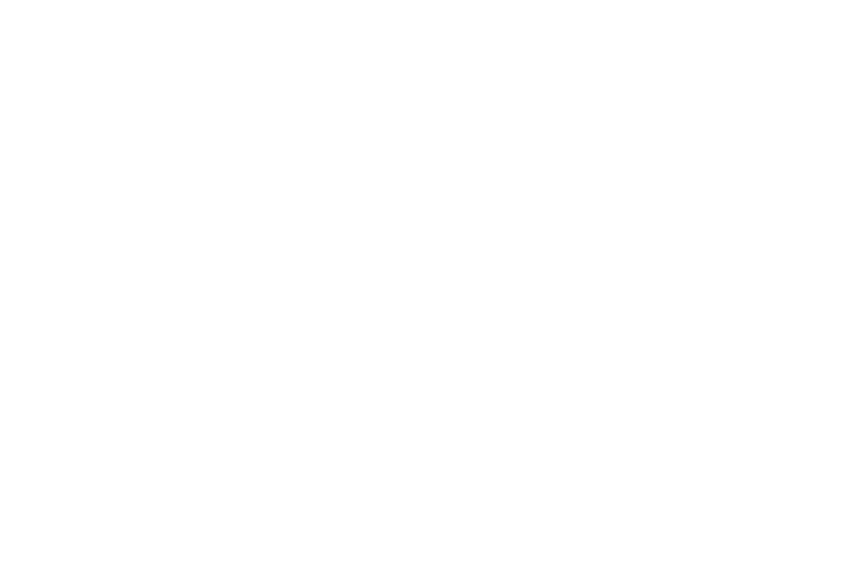
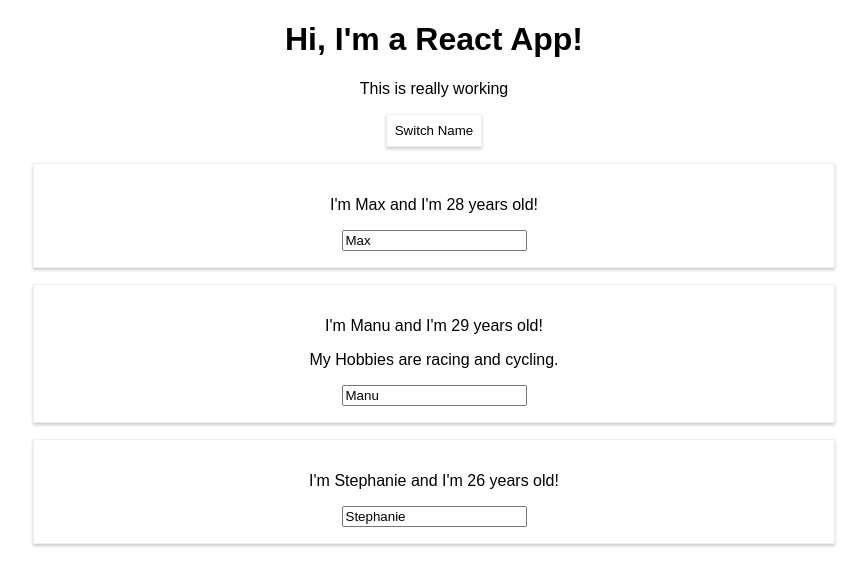
Before and after one commit to AndersonCossul/learning-react, a React (Create React App) app: page / in a window 1280 px wide. Shown: the top 586 px of the page, without its empty margins (206-1073 px from the left). Built offline with nearby package versions, Linux system fonts and the light colour scheme.

Commit message:
Hardcoding persons list.

```diff
--- a/src/App.js
+++ b/src/App.js
@@ -1,11 +1,68 @@
 import React, { Component } from 'react';
 import './App.css';
 
+import Person from './Person/Person'
+
 class App extends Component {
+  state = {
+    persons: [
+      { name: 'Max', age: 28 },
+      { name: 'Manu', age: 29 },
+      { name: 'Stephanie', age: 26 }
+    ],
+    otherState: 'some other value'
+  }
+
+  switchNameHandler = (newName) => {
+    this.setState({
+      persons: [
+        { name: newName, age: 28 },
+        { name: 'Manu', age: 29 },
+        { name: 'Stephanie', age: 27 }
+      ]
+    })
+  }
+
+  nameChangeHandler = (event) => {
+    this.setState({
+      persons: [
+        { name: 'Max', age: 28 },
+        { name: event.target.value, age: 29 },
+        { name: 'Stephanie', age: 26 }
+      ]
+    })
+  }
+
   render() {
+    const style = {
+      backgroundColor: 'white',
+      font: 'inhiret',
+      border: '1px solid #eee',
+      boxShadow: '0 2px 3px #ccc',
+      padding: '8px',
+      cursor: 'pointer'
+    }
+
     return (
       <div className="App">
-
+        <h1>Hi, I'm a React App!</h1>
+        <p>This is really working</p>
+        <button
+          style={style}
+          onClick={this.switchNameHandler.bind(this, 'Ander!')}>Switch Name</button>
+        <Person
+          name={this.state.persons[0].name}
+          age={this.state.persons[0].age}/>
+        <Person
+          name={this.state.persons[1].name}
+          age={this.state.persons[1].age}
+          click={this.switchNameHandler.bind(this, 'Anderson!!')}
+          changed={this.nameChangeHandler}>
+            My Hobbies are racing and cycling.
+        </Person>
+        <Person
+          name={this.state.persons[2].name}
+          age={this.state.persons[2].age}/>
       </div>
     );
   }
```
